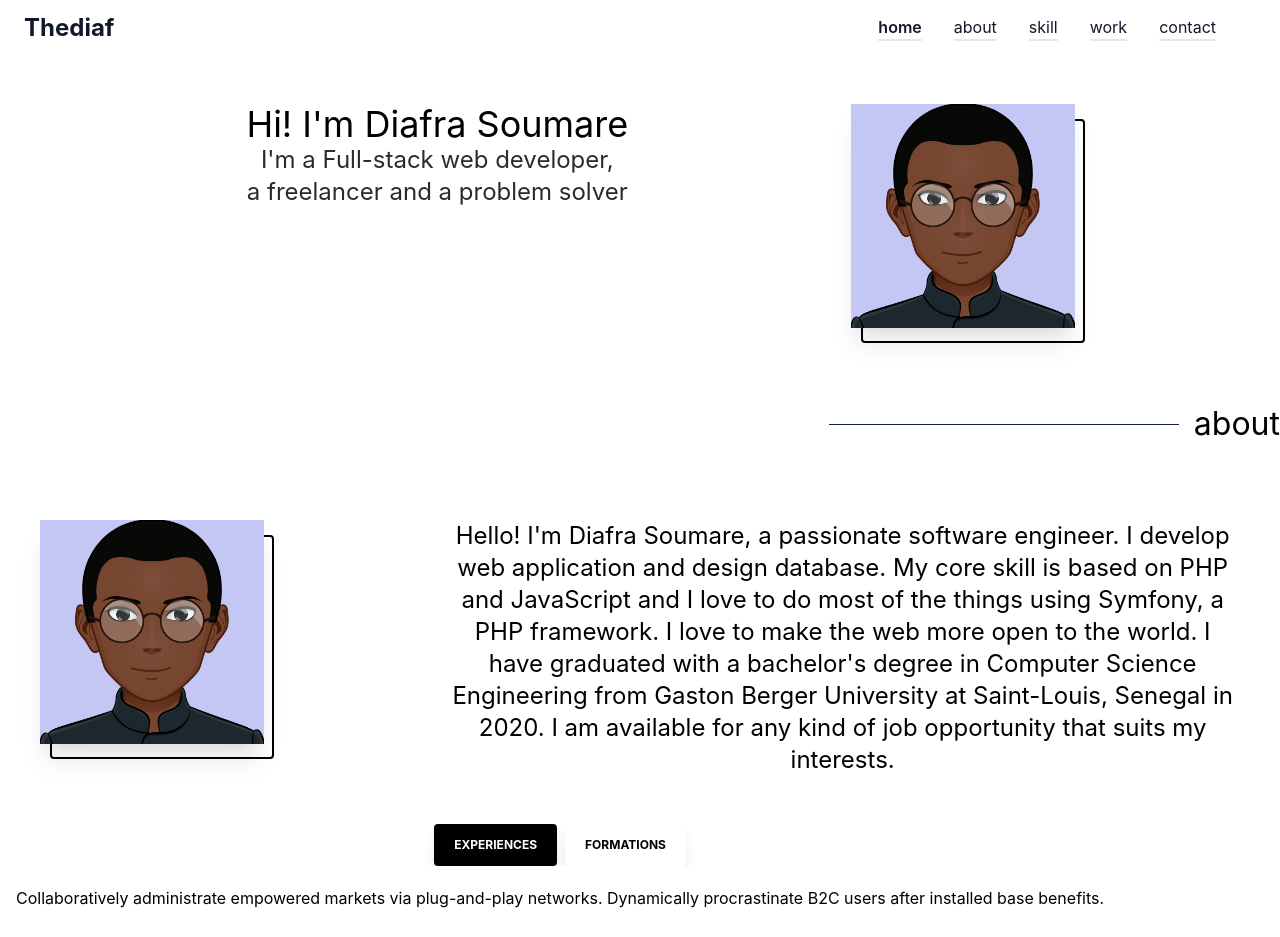
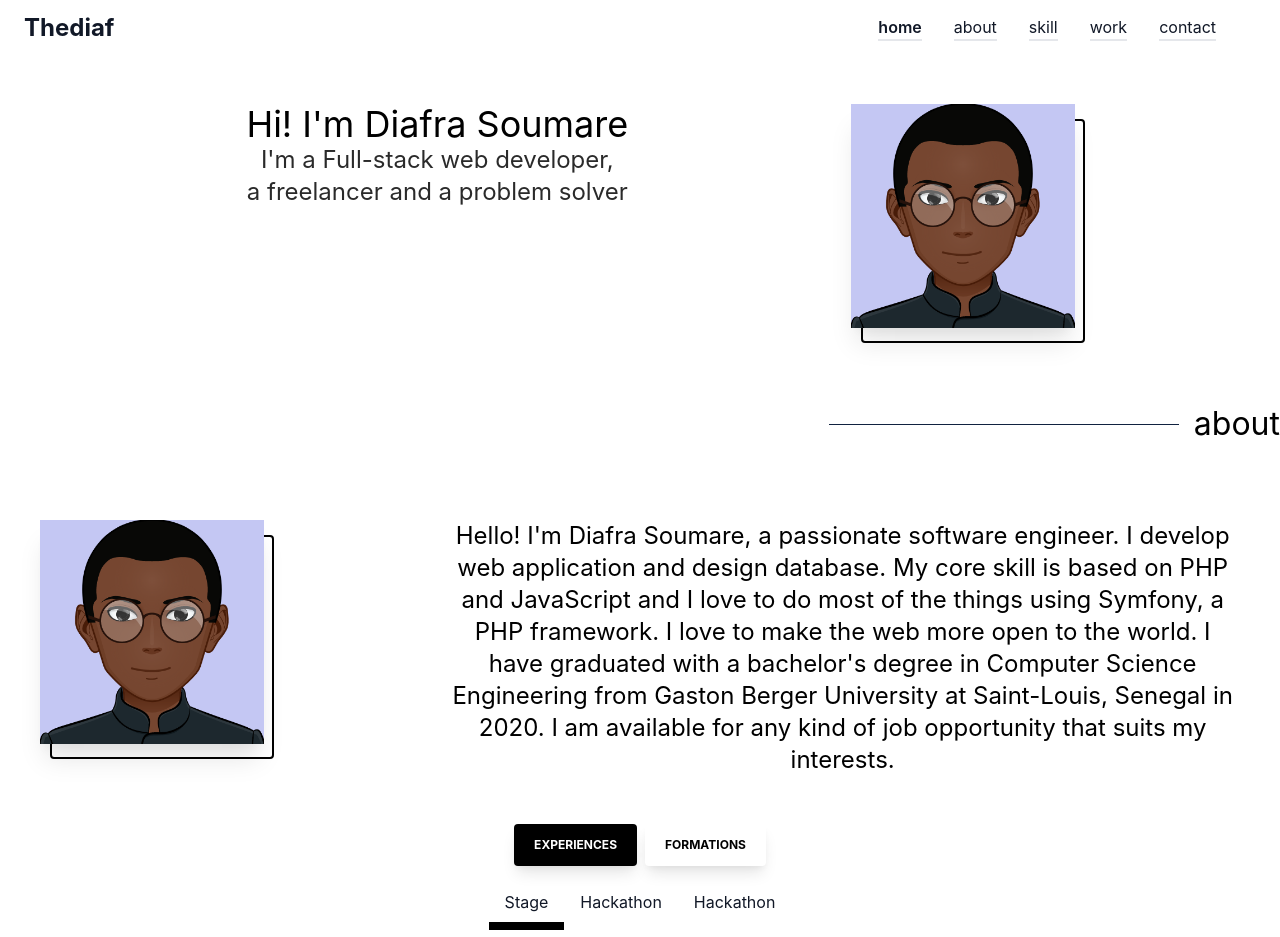
Before and after one commit to thediaf/portfolio, a React (Create React App) app: page / in a window 1280 px wide. Shown: the top 937 px of the page. Built offline with nearby package versions, Linux system fonts and the light colour scheme.

Commit message:
Buttons and their tabs

```diff
--- a/src/App.js
+++ b/src/App.js
@@ -8,7 +8,7 @@ function App() {
   return (
     <div className="App">
       <NavBar />
-      <div className="container">
+      <div className="container mx-auto">
       <Home />
       <About />
       </div>
--- a/src/component/About.js
+++ b/src/component/About.js
@@ -4,7 +4,7 @@ import TabsRender from "./Tabs";
 const About = () => {
     return (
         <section className="">
-            <div className="title text-right text-3xl">
+            <div className="title mr-4 text-3xl">
                 about
             </div>
             <div class="py-5 md:py-12 px-10 grid grid-flow-row grid-cols-3 gap-4">
--- a/src/component/Tabs.js
+++ b/src/component/Tabs.js
@@ -1,23 +1,26 @@
-import React from "react";
+import React, { useState } from "react";
 
-const Tabs = ({ color }) => {
-  const [openTab, setOpenTab] = React.useState(1);
+const Tabs = ({ buttonColor, tabColor }) => {
+
+	const [openButton, setOpenButton] = useState(1);
+  	const [openTab, setOpenTab] = useState(1);
+
   return (
     <>
       <div className="flex flex-wrap">
-        <div className="">
+        <div className="w-screen">
         	<ul class="flex justify-center space-x-2">
                 <li>
                   <a
                     className={
                       "text-xs font-bold uppercase px-5 py-3 shadow-lg rounded block leading-normal " +
-                      (openTab === 1
-                        ? "text-white bg-" + color
-                        : "text-" + color + " bg-white")
+                      (openButton === 1
+                        ? "text-white bg-" + buttonColor
+                        : "text-" + buttonColor + " bg-white")
                     }
                     onClick={e => {
                       e.preventDefault();
-                      setOpenTab(1);
+                      setOpenButton(1);
                     }}
                     data-toggle="tab"
                     href="#link1"
@@ -30,13 +33,13 @@ const Tabs = ({ color }) => {
                   <a
                   className={
                     "text-xs font-bold uppercase px-5 py-3 shadow-lg rounded block leading-normal " +
-                    (openTab === 2
-                      ? "text-white bg-" + color
-                      : "text-" + color + " bg-white")
+                    (openButton === 2
+                      ? "text-white bg-" + buttonColor
+                      : "text-" + buttonColor + " bg-white")
                   }
                   onClick={e => {
                     e.preventDefault();
-                    setOpenTab(2);
+                    setOpenButton(2);
                   }}
                   data-toggle="tab"
                   href="#link2"
@@ -47,10 +50,81 @@ const Tabs = ({ color }) => {
               </li>
 
             </ul>
+			<div class="flex justify-center items-center">
+				<div className={openButton === 1 ? "block" : "hidden"}>
+					<ul class="flex justify-center items-center my-4">
+						<li class={"cursor-pointer py-2 px-4  border-b-8 text-gray-900 " +
+								(openTab === 1
+								? "border-" + tabColor
+								: " border-white")
+							}
+							onClick={e => {
+								e.preventDefault();
+								setOpenTab(1);
+								}}
+						>
+							Stage
+						</li>
+						<li class={"cursor-pointer py-2 px-4  border-b-8 text-gray-900 " +
+								(openTab === 2
+								? "border-" + tabColor
+								: " border-white")
+							}
+							onClick={e => {
+								e.preventDefault();
+								setOpenTab(2);
+								}}
+						>
+							Hackathon
+						</li>
+						<li class={"cursor-pointer py-2 px-4  border-b-8 text-gray-900 " +
+								(openTab === 3
+								? "border-" + tabColor
+								: " border-white")
+							}
+							onClick={e => {
+								e.preventDefault();
+								setOpenTab(3);
+								}}
+						>
+							Hackathon
+						</li>
+					</ul>
+				</div>
+				<div className={openButton === 2 ? "block" : "hidden"}>
+					<ul class="flex justify-center items-center my-4">
+						<li class={"cursor-pointer py-2 px-4  border-b-8 text-gray-900 " +
+								(openTab === 1
+								? "border-" + tabColor
+								: " border-white")
+							}
+							onClick={e => {
+								e.preventDefault();
+								setOpenTab(1);
+								}}
+						>
+							License
+						</li>
+						<li class={"cursor-pointer py-2 px-4  border-b-8 text-gray-900 " +
+								(openTab === 2
+								? "border-" + tabColor
+								: " border-white")
+							}
+							onClick={e => {
+								e.preventDefault();
+								setOpenTab(2);
+								}}
+						>
+							Baccalaureate
+						</li>
+
+					</ul>
+				</div>
+			</div>
 				<div className="relative flex flex-col min-w-0 break-words bg-white w-auto items-center mb-6 ">
 				<div className="px-4 py-5 flex-auto">
 					<div className="tab-content tab-space">
-                <div className={openTab === 1 ? "block" : "hidden"} id="link1">
+						<div className={openTab === 1 && openButton === 1 ? "block" : "hidden"} id="link1">
 							<p>
 								Collaboratively administrate empowered markets via
 								plug-and-play networks. Dynamically procrastinate B2C users
@@ -60,7 +134,7 @@ const Tabs = ({ color }) => {
 								without revolutionary ROI.
 							</p>
 						</div>
-                <div className={openTab === 2 ? "block" : "hidden"} id="link2">
+						<div className={openTab === 2 && openButton === 1 ? "block" : "hidden"} id="link2">
 							<p>
 								Completely synergize resource taxing relationships via
 								premier niche markets. Professionally cultivate one-to-one
@@ -71,9 +145,44 @@ const Tabs = ({ color }) => {
 								state of the art customer service.
 							</p>
 						</div>
+						<div className={openTab === 3 && openButton === 1 ? "block" : "hidden"} id="link1">
+							<p>
+								after installed base benefits.
+								Collaboratively administrate empowered markets via
+								plug-and-play networks. Dynamically procrastinate B2C users
+								<br />
+								<br /> Dramatically visualize customer directed convergence
+								without revolutionary ROI.
+							</p>
+						</div>
+						<div className={openTab === 1 && openButton === 2 ? "block" : "hidden"} id="link1">
+							<p>
+								plug-and-play networks. Dynamically procrastinate B2C users
+								Collaboratively administrate empowered markets via
+								after installed base benefits.
+								<br />
+								<br /> Dramatically visualize customer directed convergence
+								without revolutionary ROI.
+							</p>
+						</div>
+						<div className={openTab === 2 && openButton === 2 ? "block" : "hidden"} id="link1">
+							<p>
+								Dramatically visualize customer directed convergence
+								plug-and-play networks. Dynamically procrastinate B2C users
+								after installed base benefits.
+								Collaboratively administrate empowered markets via
+								<br />
+								without revolutionary ROI.
+							</p>
+						</div>
+
 					</div>
 				</div>
 				</div>
+
+
+
+
         </div>
       </div>
     </>
@@ -83,7 +192,7 @@ const Tabs = ({ color }) => {
 export default function TabsRender() {
   return (
     <>
-       <Tabs color="black" />;
+       <Tabs buttonColor="black" tabColor="black" />;
     </>
   );
 }
```
Lines whose indentation alone changed are shown as unchanged.
